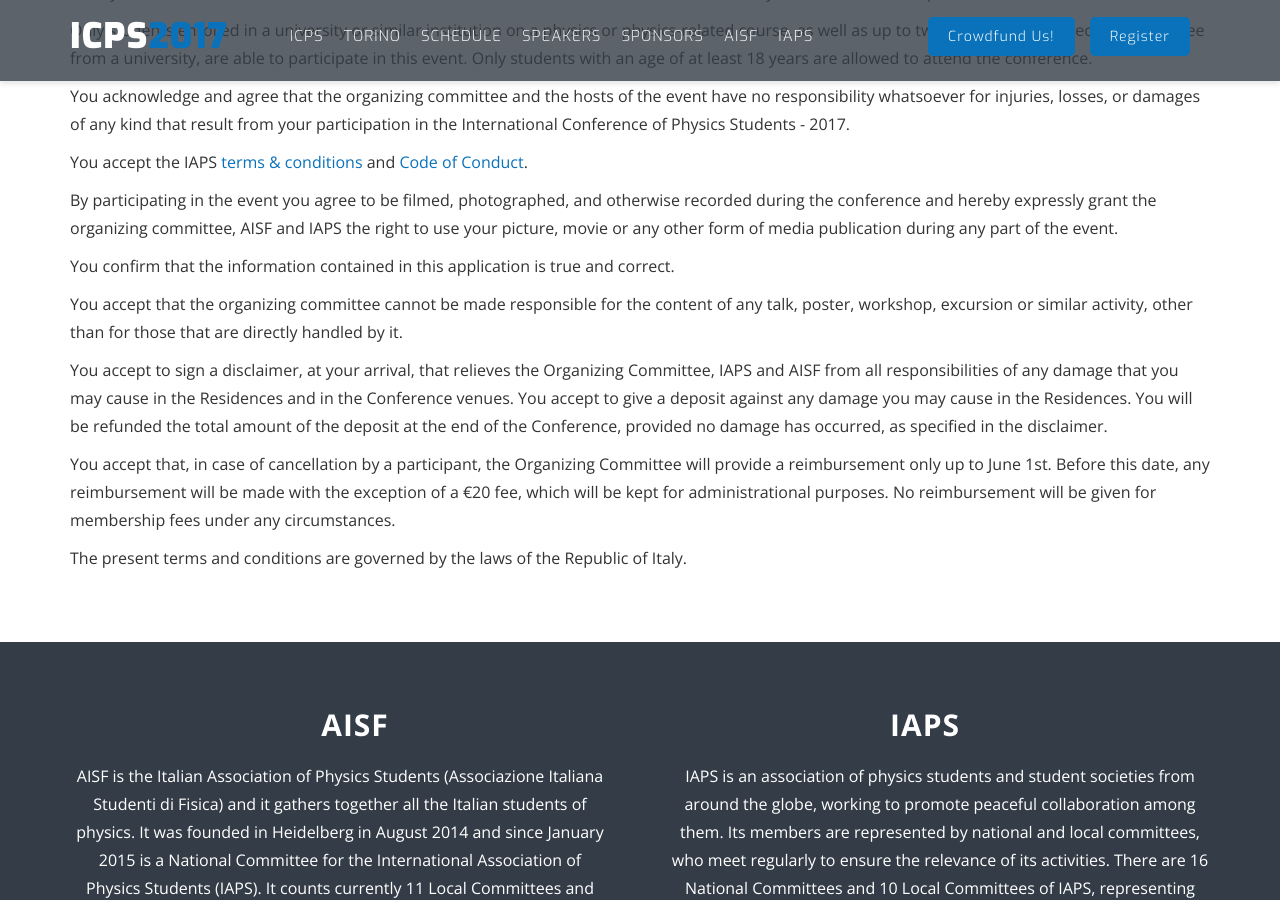
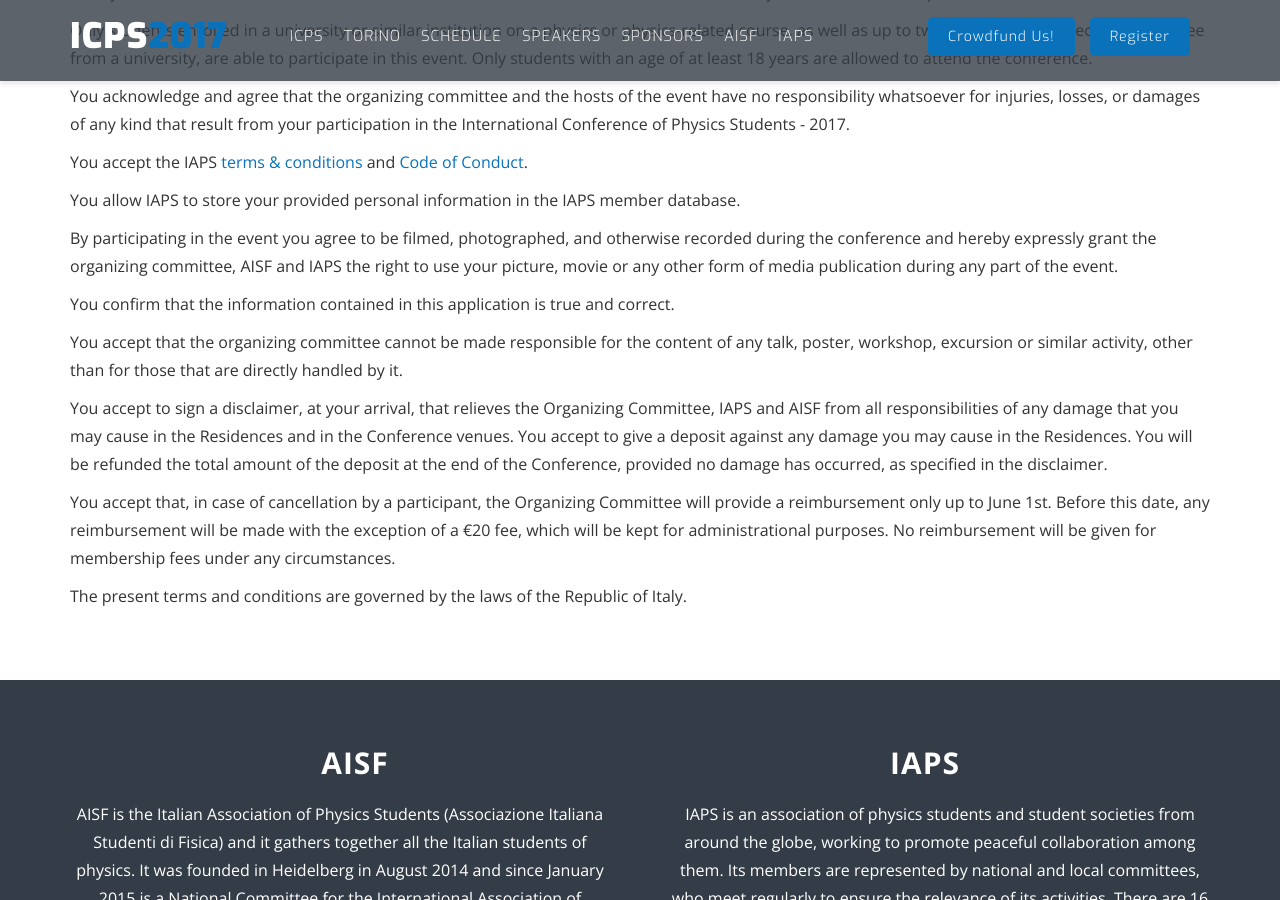
Before and after one commit to ICPS2017/ICPS2017.github.io, a Jekyll site: the page built from registration.html, in a window 1280 px wide and 900 px high, scrolled down 1776 px. Built offline with Jekyll 4.4.1, drawn with Linux system fonts in a browser that asks for light colours; nearby versions of some CDN libraries.

Commit message:
iaps member database in terms and conditions

```diff
--- a/registration.html
+++ b/registration.html
@@ -40,6 +40,7 @@
       <p>Only students enrolled in a university or similar institution on a physics or physics-related course, as well as up to twelve months after receiving a degree from a university, are able to participate in this event. Only students with an age of at least 18 years are allowed to attend the conference. </p>
       <p>You acknowledge and agree that the organizing committee and the hosts of the event have no responsibility whatsoever for injuries, losses, or damages of any kind that result from your participation in the International Conference of Physics Students - 2017.</p>
       <p>You accept the IAPS <a href="http://www.iaps.info/wp-content/uploads/2007/11/IAPS_termsandconditions.pdf">terms & conditions</a> and <a href="http://www.iaps.info/wp-content/uploads/2016/09/Code-of-Conduct_2016-1.pdf">Code of Conduct</a>.</p>
+      <p>You allow IAPS to store your provided personal information in the IAPS member database.</p>
       <p>By participating in the event you agree to be filmed, photographed, and otherwise recorded during the conference and hereby expressly grant the organizing committee, AISF and IAPS the right to use your picture, movie or any other form of media publication during any part of the event. </p>
       <p>You confirm that the information contained in this application is true and correct. </p>
       <p>You accept that the organizing committee cannot be made responsible for the content of any talk, poster, workshop, excursion or similar activity, other than for those that are directly handled by it.</p>
```
